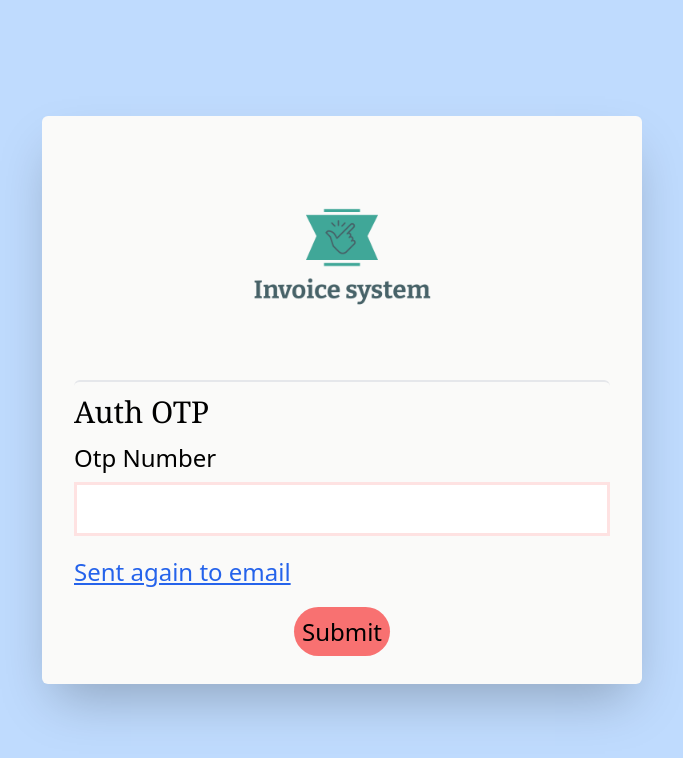
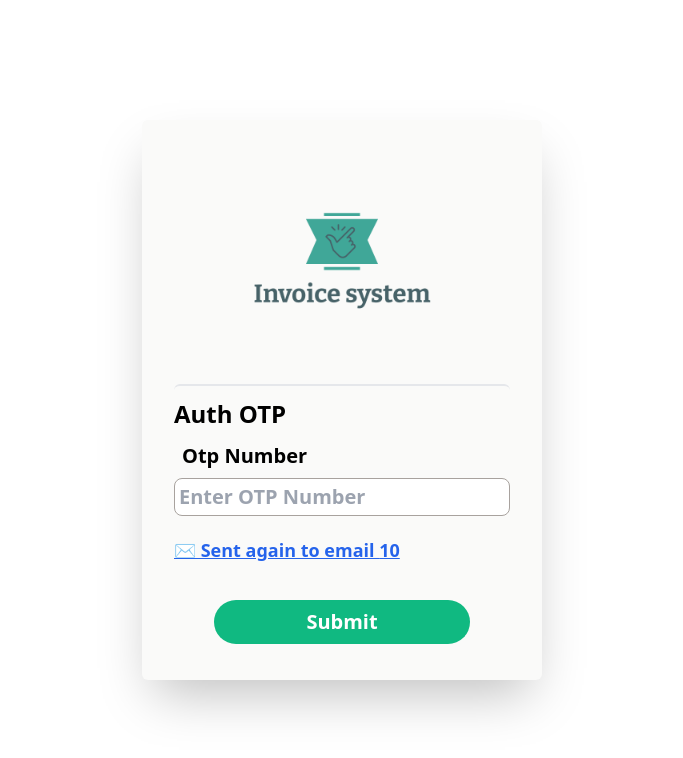
Before and after one commit to mnoby98/Invoice-system, a React (Vite) app: page /login/authotp in a window 1280 px wide. Shown: the top 758 px of the page, without its empty margins (298-981 px from the left). Built offline with nearby package versions, Linux system fonts and the light colour scheme.

Commit message:
buttonGreen,invalid input with red border,decreaseFontsize,bgSite and adding Timer to OtpSender

```diff
--- a/src/Components/Login/AuthNewPassword.jsx
+++ b/src/Components/Login/AuthNewPassword.jsx
@@ -1,10 +1,10 @@
-import { Formik, Form, Field, ErrorMessage } from "formik";
+import { Formik, Form } from "formik";
 import * as Yup from "yup";
-import ErrorText from "../../ui/ErrorText";
+import InputField from "../../ui/InputField";
+import Button from "../../ui/Button";
 
 function AuthNewPassword() {
-  const intialValues = {
-    email: "",
+  const newPasswordValues = {
     password: "",
     confirmPassword: "",
   };
@@ -19,51 +19,40 @@ function AuthNewPassword() {
 
   return (
     <Formik
-      initialValues={intialValues}
+      initialValues={newPasswordValues}
       validationSchema={validationSchema}
       onSubmit={onSubmit}
     >
       {(formik) => (
-        <Form className="  mx-8   rounded-md text-xl font-normal md:text-2xl">
-          <h1 className="mb-3 mt-3 font-serif  text-3xl ">Auth</h1>
+        <Form className="  mx-8   rounded-md text-xl font-semibold ">
+          <h1 className="mb-3 mt-3 text-3xl  font-semibold ">Auth</h1>
           <div className="mx-2 py-4">
-            <div className="relative mb-5  flex flex-col gap-2  ">
-              <h2 className=" font-medium">Enter New Password</h2>
+            <div className="relative mb-5  flex flex-col gap-2   text-xl ">
+              <h2 className="   font-sans      text-xl">Enter New Password</h2>
             </div>
-            <div className="relative mb-5  flex flex-col gap-2 ">
-              <label htmlFor="password" className="px-2">
-                Password
-              </label>
-              <Field
+            <InputField
               id="password"
               name="password"
               type="password"
               placeholder="Enter Password"
-                className="  w-40 grow rounded-[8px] border-[1px]  border-stone-400  px-1 py-1  focus:outline-none   sm:w-auto"
+              label="Password"
             />
-              <ErrorMessage name="password" component={ErrorText} />
-            </div>
-            <div className="relative mb-5  flex flex-col gap-2 ">
-              <label htmlFor="confirmPassword" className="px-2">
-                Confirm password
-              </label>
-              <Field
+            <InputField
+              name="confirmPassword"
               id="confirmPassword"
-                name="confirmPassword"
               type="password"
               placeholder="Enter Password"
-                className="  w-40 grow rounded-[8px] border-[1px]  border-stone-400  px-1 py-1  focus:outline-none   sm:w-auto"
+              label="Confirm password"
             />
-              <ErrorMessage name="confirmPassword" component={ErrorText} />
-            </div>
           </div>
           <div className=" text-center">
-            <button
+            <Button
               type="submit"
-              className=" mt-2 w-40 rounded-full  bg-red-400 p-2 text-center sm:w-64 "
+              design="primary"
+              className=" mt-2 w-40 rounded-full  bg-emerald-500 p-2 text-center text-white sm:w-64 "
             >
               Login
-            </button>
+            </Button>
           </div>
         </Form>
       )}
--- a/src/Components/Login/AuthOtp.jsx
+++ b/src/Components/Login/AuthOtp.jsx
@@ -1,10 +1,14 @@
-import { Formik, Form, Field, ErrorMessage } from "formik";
+import { Formik, Form } from "formik";
 import * as Yup from "yup";
-import ErrorText from "../../ui/ErrorText";
 import { Link } from "react-router-dom";
+import InputField from "../../ui/InputField";
+import { useEffect, useState } from "react";
 
 function AuthOtp() {
-  const intialValues = {
+  const [disabled, setDisabled] = useState(true);
+  const [timer, setTimer] = useState(10);
+
+  const otpValues = {
     otpNumber: "",
   };
   const validationSchema = Yup.object({
@@ -13,43 +17,63 @@ function AuthOtp() {
 
   const onSubmit = (values) => console.log(values);
 
+  useEffect(
+    function () {
+      const interval = setInterval(() => {
+        if (disabled === true) return;
+        setTimer((timer) => timer - 1);
+      }, 1000);
+      return () => clearInterval(interval);
+    },
+    [disabled, timer],
+  );
+
+  useEffect(
+    function () {
+      const interval = setInterval(() => {
+        if (disabled === false) setDisabled(true);
+        console.log(disabled);
+      }, 11000);
+      return () => clearInterval(interval);
+    },
+    [disabled],
+  );
+
   function handleResentOtp(e) {
     e.preventDefault();
-    console.log("ssss");
+    setTimer(10);
+    setDisabled(false);
+    console.log(disabled);
   }
   return (
     <Formik
-      initialValues={intialValues}
+      initialValues={otpValues}
       validationSchema={validationSchema}
       onSubmit={onSubmit}
     >
       {(formik) => {
         return (
-          <Form className="  mx-8   rounded-md text-xl font-normal md:text-2xl">
-            <h1 className="mb-3 mt-3 font-serif  text-3xl ">Auth OTP</h1>
-            <div className="relative mb-5  flex flex-col gap-2 ">
-              <label htmlFor="otpNumber">Otp Number</label>
-              <Field
-                name="otpNumber"
-                id="otpNumber"
-                type="text"
-                className=" border-[3px] border-red-100 px-3 py-2 outline-none"
-              />
-
-              <ErrorMessage name="otpNumber" component={ErrorText} />
-            </div>
+          <Form className="  mx-8   rounded-md text-xl font-semibold ">
+            <h1 className="mb-3 mt-3 text-2xl  font-semibold ">Auth OTP</h1>
+            <InputField
+              id="otpNumber"
+              name="otpNumber"
+              placeholder="Enter OTP Number"
+              type="text"
+              label="Otp Number"
+            />
             <button
               type="button"
               onClick={handleResentOtp}
-              className="text-blue-600   underline"
+              disabled={!disabled}
+              className="text-lg text-blue-600   underline"
             >
-              Sent again to email
+              ✉ Sent again to email <span>{timer}</span>
             </button>
-
-            <div className=" my-3 pt-4 text-center">
+            <div className="  my-3 flex justify-center pt-4">
               <Link
                 to="/login/auth"
-                className=" mt-2 w-40 rounded-full  bg-red-400 p-2 text-center sm:w-64 "
+                className=" mt-2 w-40 rounded-full  bg-emerald-500 p-2 text-center text-white sm:w-64 "
               >
                 Submit
               </Link>
--- a/src/Components/Login/LoginForm.jsx
+++ b/src/Components/Login/LoginForm.jsx
@@ -1,62 +1,55 @@
-import { Formik, Form, Field, ErrorMessage } from "formik";
+import { Formik, Form } from "formik";
 import * as Yup from "yup";
-import ErrorText from "../../ui/ErrorText";
 import { Link } from "react-router-dom";
+import Button from "../../ui/Button";
+import InputField from "../../ui/InputField";
 
 function LoginForm() {
-  const intialValues = {
+  const loginValues = {
     email: "",
     password: "",
   };
   const validationSchema = Yup.object({
-    email: Yup.string().email("Enter right format").required("Required"),
+    email: Yup.string().email("Enter right format!").required("Required"),
     password: Yup.string().required("Required"),
   });
 
   const onSubmit = (values) => console.log(values);
   return (
     <Formik
-      initialValues={intialValues}
+      initialValues={loginValues}
       validationSchema={validationSchema}
       onSubmit={onSubmit}
     >
       {(formik) => (
-        <Form className="  mx-8 rounded-md  text-xl font-normal md:text-2xl">
-          <h1 className="mb-3 mt-3 font-serif text-2xl">Login</h1>
+        <Form className="  mx-8 rounded-md  text-xl font-semibold ">
+          <h1 className="mb-3 mt-3 text-2xl font-semibold">Login</h1>
           <div className="mx-2 py-4">
-            <div className="relative mb-5  flex flex-col gap-2  ">
-              <label htmlFor="email" className="px-2">
-                Email
-              </label>
-              <Field
+            <InputField
+              id="email"
               name="email"
+              placeholder="Enter email"
               type="text"
-                placeholder="Enter email"
-                className=" w-40 grow rounded-[8px] border-[1px] border-stone-400  px-1  py-1 focus:outline-none  sm:w-auto    "
+              label="Email"
             />
-              <ErrorMessage name="email" component={ErrorText} />
-            </div>
-            <div className="relative mb-5  flex flex-col gap-2 ">
-              <label className="px-2">Password</label>
-              <Field
+            <InputField
+              id="password"
               name="password"
+              placeholder="Enter Password"
               type="text"
-                placeholder="Enter Password"
-                className="  w-40 grow rounded-[8px] border-[1px]  border-stone-400  px-1 py-1  focus:outline-none   sm:w-auto"
+              label="Password"
             />
-              <ErrorMessage name="password" component={ErrorText} />
-            </div>
-            <Link className="text-blue-600   underline" to="/login/authotp">
-              Forgot password
+            <Link
+              className="text-lg text-blue-600   underline"
+              to="/login/authotp"
+            >
+              Forgot password ?
             </Link>
           </div>
           <div className=" text-center">
-            <button
-              className=" mt-2 w-40 rounded-full  bg-red-400 p-2 text-center sm:w-64 "
-              type="submit"
-            >
+            <Button type="submit" design="primary">
               Login
-            </button>
+            </Button>
           </div>
         </Form>
       )}
--- a/src/Pages/Login/Login.jsx
+++ b/src/Pages/Login/Login.jsx
@@ -3,8 +3,8 @@ import { Outlet } from "react-router-dom";
 
 function Login() {
   return (
-    <div className=" relative  h-screen overflow-scroll bg-blue-200">
-      <div className=" absolute right-[50%] top-[50%] mx-auto   translate-x-[50%]   translate-y-[-50%]  divide-y-2    rounded-md  bg-stone-50  py-6     shadow-2xl sm:w-[630px] md:h-auto md:w-[600px]">
+    <div className="  relative  h-screen overflow-scroll  bg-white">
+      <div className=" absolute right-[50%] top-[50%] mx-auto   translate-x-[50%]   translate-y-[-50%]  divide-y-2    rounded-md  bg-stone-50  py-6     shadow-2xl sm:w-[400px] md:h-auto md:w-[400px]">
         <div className=" flex items-center justify-center ">
           <LoginLogo />
         </div>
--- /dev/null
+++ b/src/ui/Button.jsx
@@ -0,0 +1,26 @@
+import { Link } from "react-router-dom";
+
+function Button({ design, children, to, type }) {
+  const base =
+    "mt-2  w-48 sm:w-64 rounded-full  bg-emerald-500 p-2 text-center   text-white ";
+  const styled = {
+    primary: base,
+  };
+
+  if (to)
+    return (
+      <Link to={to} className={styled[design]}>
+        {children}
+      </Link>
+    );
+  if (type)
+    return (
+      <button type={type} className={styled[design]}>
+        {children}
+      </button>
+    );
+
+  return <button className={styled[design]}>{children}</button>;
+}
+
+export default Button;
--- a/src/ui/ErrorText.jsx
+++ b/src/ui/ErrorText.jsx
@@ -1,5 +1,5 @@
 function ErrorText(props) {
-  return <div className=" text-red-500">{props.children}</div>;
+  return <div className=" text-lg text-red-500">{props.children}</div>;
 }
 
 export default ErrorText;
--- /dev/null
+++ b/src/ui/InputField.jsx
@@ -0,0 +1,35 @@
+import { ErrorMessage, Field } from "formik";
+import ErrorText from "./ErrorText";
+
+function InputField(props) {
+  const { name, placeholder, id, type, label } = props;
+
+  return (
+    <div className="relative mb-5  flex flex-col gap-2 ">
+      <label htmlFor={id} className="px-2">
+        {label}
+      </label>
+      <Field name={name}>
+        {(props) => {
+          const { meta, field } = props;
+          return (
+            <input
+              placeholder={placeholder}
+              id={id}
+              type={type}
+              className={`w-40 grow rounded-[8px] border-[1px] ${
+                meta.touched && meta.error
+                  ? " border-red-500"
+                  : " border-stone-400 "
+              } border-stone-400  px-1 py-1  focus:outline-none   sm:w-auto`}
+              {...field}
+            />
+          );
+        }}
+      </Field>
+      <ErrorMessage name={name} component={ErrorText} />
+    </div>
+  );
+}
+
+export default InputField;
```
Lines whose indentation alone changed are shown as unchanged.
